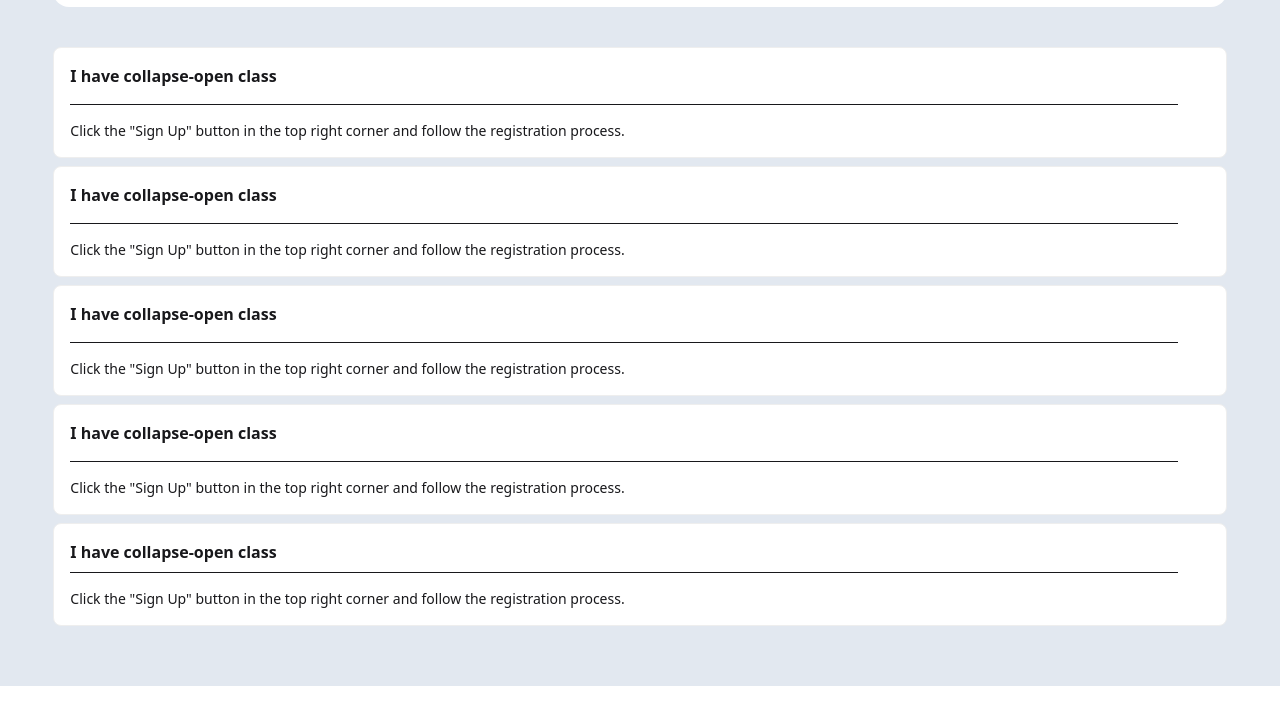
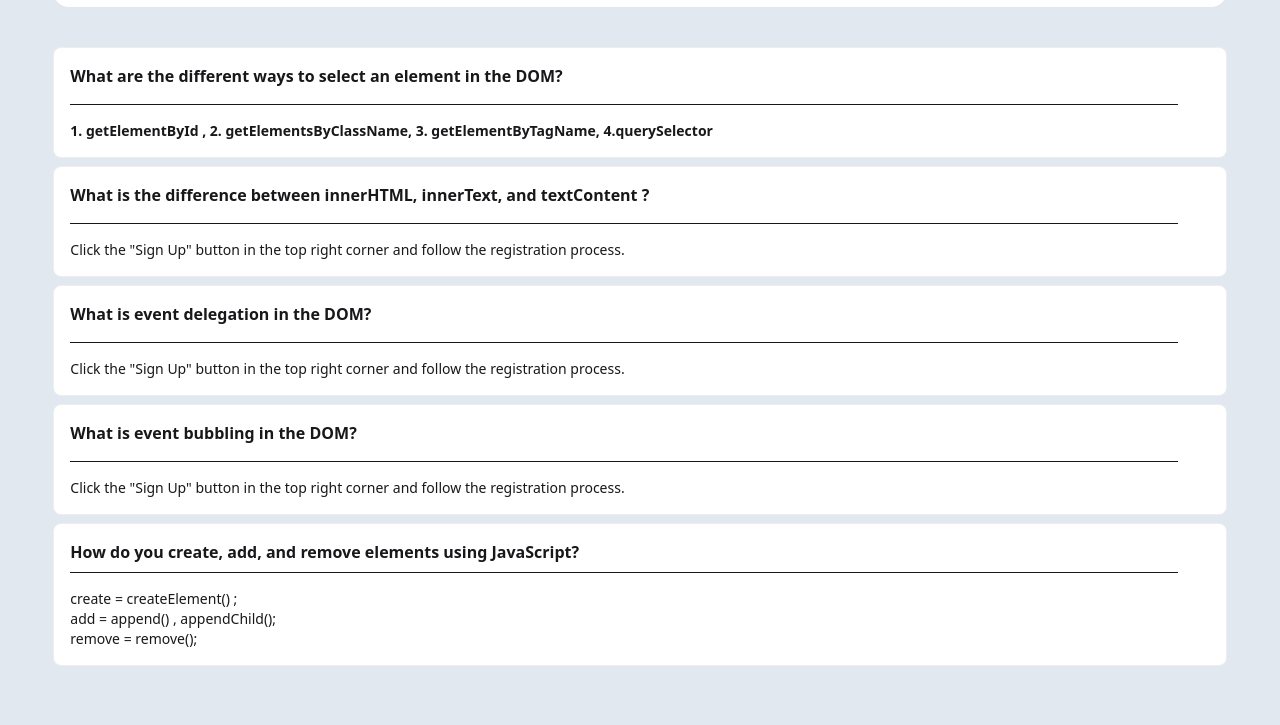
Before and after one commit to FAISALHOSSAIN6/assignment-5, a plain HTML site: page question.html in a window 1280 px wide. Shown: the part 77-802 px from the top of the page. Drawn offline with nearby package versions, Linux system fonts and the light colour scheme.

```diff
--- a/question.html
+++ b/question.html
@@ -20,9 +20,22 @@
             <button id="back-btn" class="btn btn-primary">Back to Home</button>
         </nav>
     </header>
+
+
     <main class="w-11/12 mx-auto my-10">
         <div tabindex="0" class=" mb-2 collapse collapse-open bg-base-100 border-base-300 border">
-            <div class=" flex flex-col gap-4 collapse-title font-semibold">I have collapse-open class
+            <div class=" flex flex-col gap-4 collapse-title font-semibold">What are the different ways to select an element in the DOM?
+                <hr>
+            </div>
+
+            <div class="collapse-content text-sm font-semibold">
+              1. getElementById , 2. getElementsByClassName, 3. getElementByTagName,
+                4.querySelector
+            </div>
+        </div>
+
+        <div tabindex="0" class=" mb-2 collapse collapse-open bg-base-100 border-base-300 border">
+            <div class=" flex flex-col gap-4 collapse-title font-semibold"> What is the difference between innerHTML, innerText, and textContent ?
                 <hr>
             </div>
 
@@ -32,17 +45,7 @@
         </div>
 
         <div tabindex="0" class=" mb-2 collapse collapse-open bg-base-100 border-base-300 border">
-            <div class=" flex flex-col gap-4 collapse-title font-semibold">I have collapse-open class
-                <hr>
-            </div>
-
-            <div class="collapse-content text-sm">
-                Click the "Sign Up" button in the top right corner and follow the registration process.
-            </div>
-        </div>
-
-        <div tabindex="0" class=" mb-2 collapse collapse-open bg-base-100 border-base-300 border">
-            <div class=" flex flex-col gap-4 collapse-title font-semibold">I have collapse-open class
+            <div class=" flex flex-col gap-4 collapse-title font-semibold">What is event delegation in the DOM?
                 <hr>
             </div>
 
@@ -52,7 +55,7 @@
         </div>
 
         <div tabindex="0" class="mb-2 collapse collapse-open bg-base-100 border-base-300 border">
-            <div class=" flex flex-col gap-4 collapse-title font-semibold">I have collapse-open class
+            <div class=" flex flex-col gap-4 collapse-title font-semibold">What is event bubbling in the DOM?
                 <hr>
             </div>
 
@@ -62,12 +65,14 @@
         </div>
 
         <div tabindex="0" class="mb-2 collapse collapse-open bg-base-100 border-base-300 border">
-            <div class=" flex flex-col gap-2 collapse-title font-semibold">I have collapse-open class
+            <div class=" flex flex-col gap-2 collapse-title font-semibold">How do you create, add, and remove elements using JavaScript?
                 <hr>
             </div>
 
             <div class="collapse-content text-sm">
-                Click the "Sign Up" button in the top right corner and follow the registration process.
+                create = createElement() ; <br>
+                add = append() , appendChild(); <br>
+                remove = remove();
             </div>
         </div>
 
```
Also changed, not shown: index.html (+2 -1 lines), script.js (+21 -18 lines).
